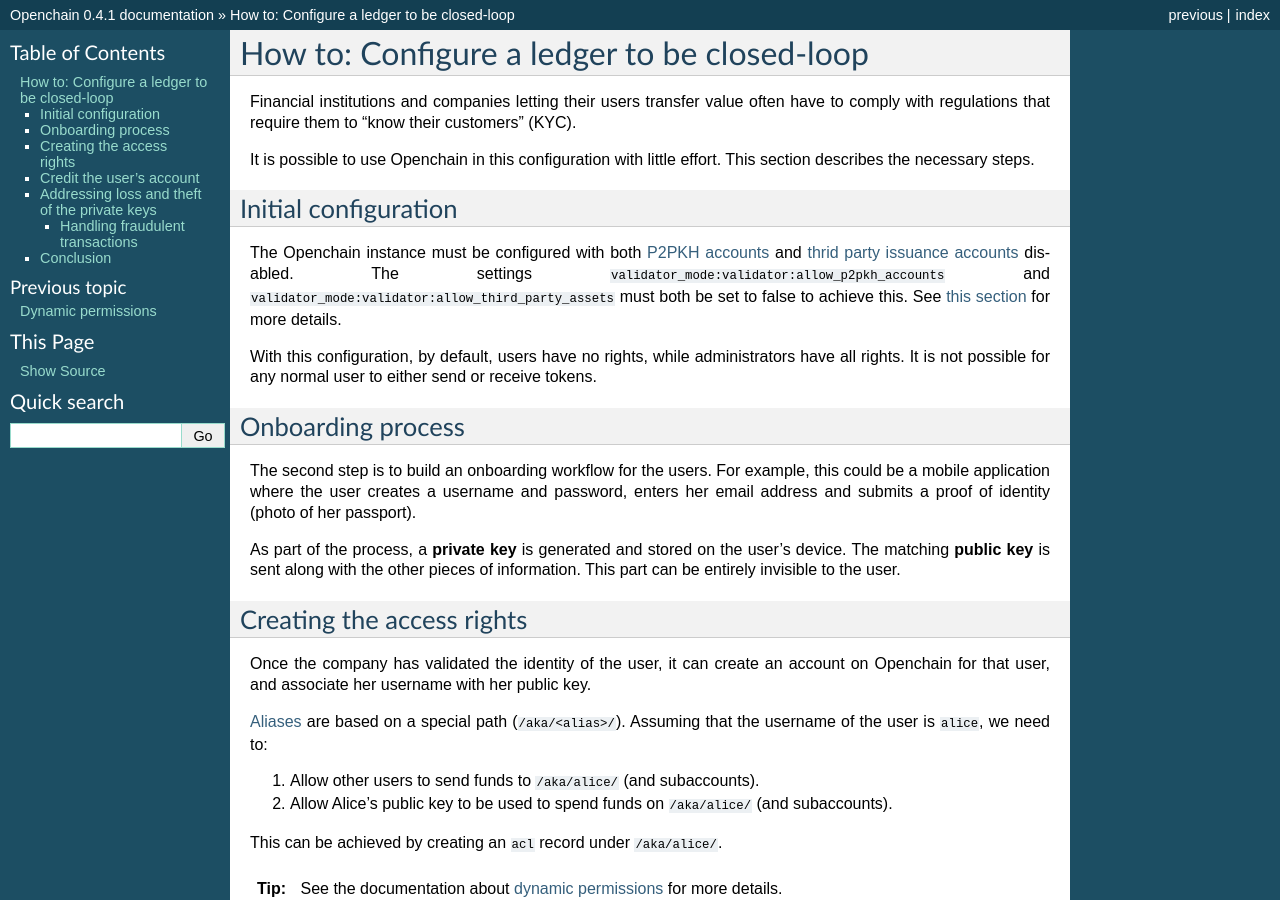
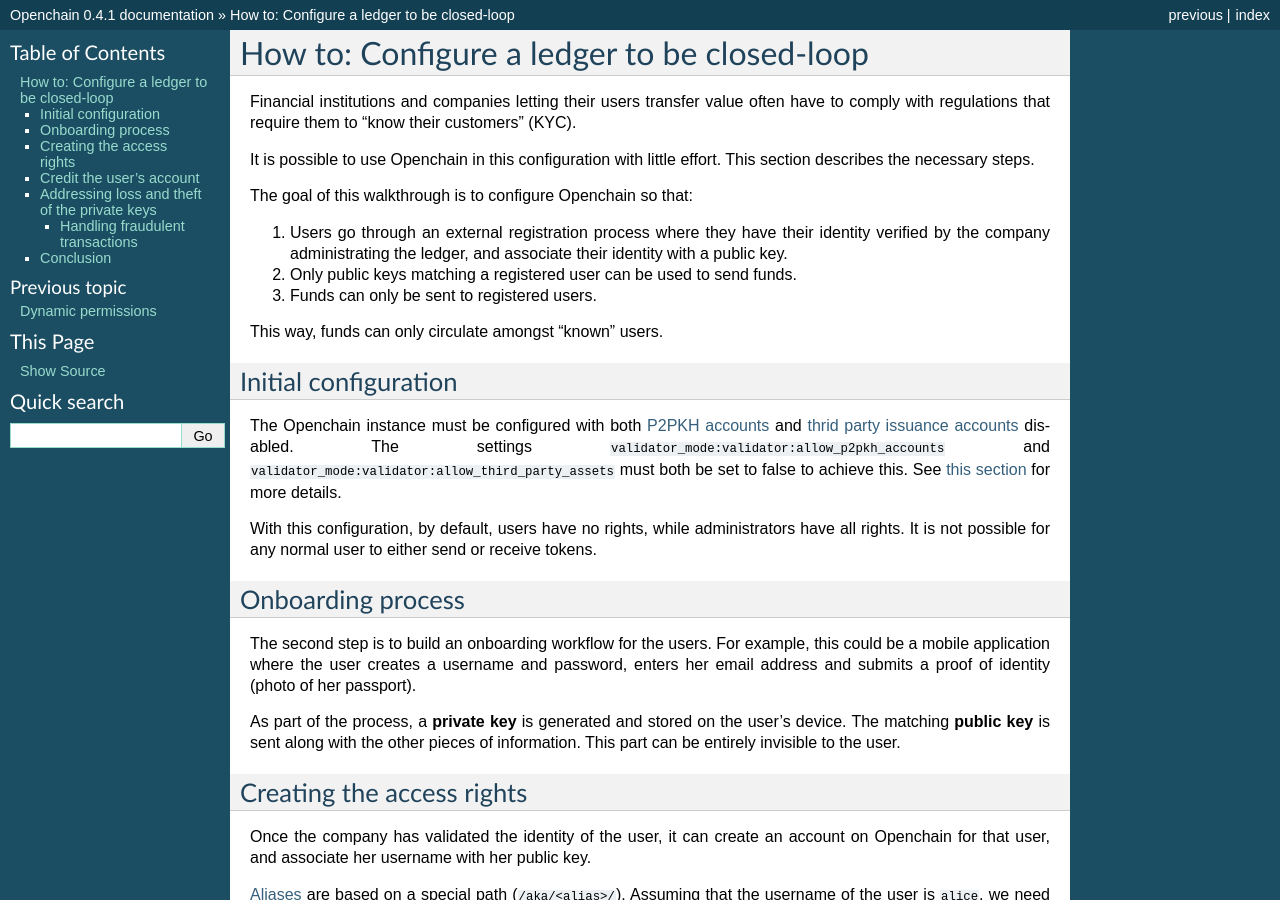
Before and after one commit to openchain/docs, a Sphinx documentation site: the page built from docs/source/ledger-rules/closed-loop.rst, in a window 1280 px wide and 900 px high. Built offline with Sphinx 7.4.7, drawn with Linux system fonts in a browser that asks for light colours.

Commit message:
Improve the introduction in the closed-loop ledger walkthrough

```diff
--- a/docs/source/ledger-rules/closed-loop.rst
+++ b/docs/source/ledger-rules/closed-loop.rst
@@ -6,6 +6,14 @@
 Financial institutions and companies letting their users transfer value often have to comply with regulations that require them to "know their customers" (KYC).
 
 It is possible to use Openchain in this configuration with little effort. This section describes the necessary steps.
+
+The goal of this walkthrough is to configure Openchain so that:
+
+1. Users go through an external registration process where they have their identity verified by the company administrating the ledger, and associate their identity with a public key.
+2. Only public keys matching a registered user can be used to send funds.
+3. Funds can only be sent to registered users.
+
+This way, funds can only circulate amongst "known" users.
 
 Initial configuration
 ---------------------
```
